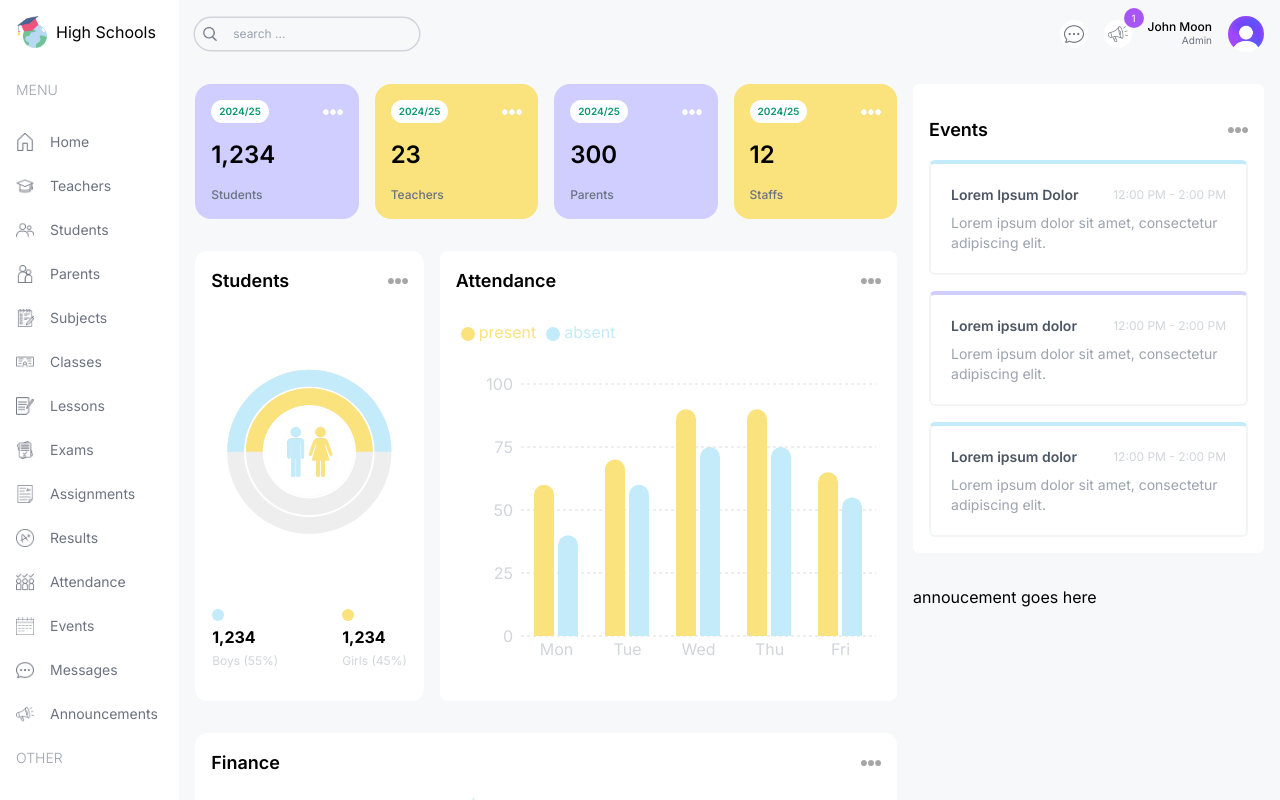
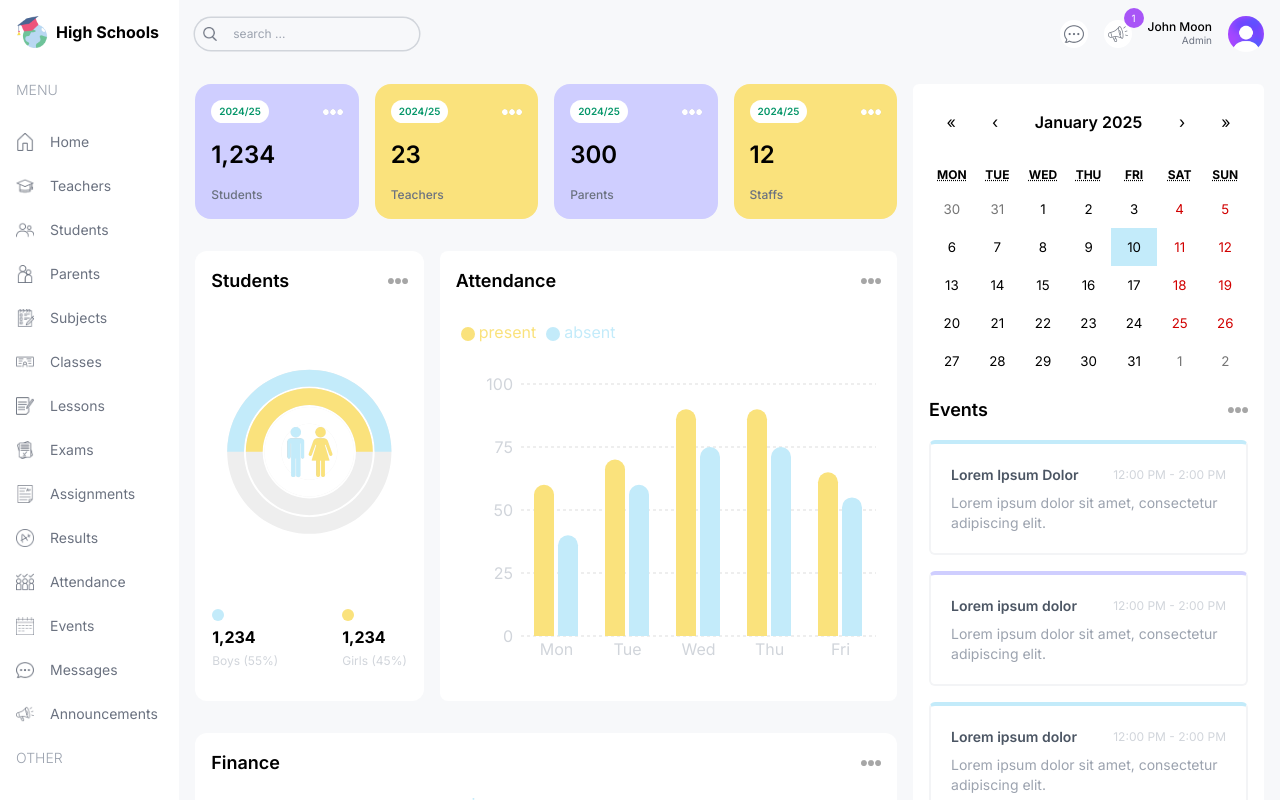
Before and after one commit to psalmistcom/school-management-system-nextjs, a Next.js app: page /admin in a window 1280 px wide. Built offline with nearby package versions, Linux system fonts and the light colour scheme.

Commit message:
dashboard page done

```diff
--- a/src/app/(dashboard)/layout.tsx
+++ b/src/app/(dashboard)/layout.tsx
@@ -23,7 +23,7 @@ export default function DashboardLayout({
         <div className="w-[14%] md:w-[8%] lg:w-[16%] xl:w-[14%] p-4 overflow-y-scroll">
             <Link href="/" className="flex items-center justify-center lg:justify-start gap-2">
                 <Image src="/logo.png" alt="Logo" width={32} height={32} />
-                <span className="hidden lg:block"> High Schools</span>
+                <span className="hidden lg:block font-bold"> High Schools</span>
             </Link>
             <Menu />
         </div>
--- a/src/app/globals.css
+++ b/src/app/globals.css
@@ -22,3 +22,18 @@
     background: #CFCEFF;
     /* background: transparent; */
 }
+
+.react-calendar {
+    border: none !important;
+    font-family: "Inter", sans-serif !important;
+    width: 100% !important;
+}
+
+.react-calendar__tile--active {
+    background-color: #C3EBFA !important;
+    color: #000 !important;
+}
+
+.react-calendar__navigation__label__labelText {
+    font-weight: 600;
+}
--- a/src/components/Announcements.tsx
+++ b/src/components/Announcements.tsx
@@ -2,8 +2,34 @@ import React from 'react'
 
 const Announcements = () => {
     return (
-        <div>
-            annoucement goes here
+        <div className='bg-white p-4 rounded-md'>
+            <div className="flex items-center justify-between">
+                <h1 className="text-lg font-semibold capitalize">Announcements</h1>
+                <span className='text-xs to-gray-400'>View All</span>
+            </div>
+            <div className='flex flex-col gap-4 mt-4'>
+                <div className='bg-hSchoolSkyLight rounded-md p-4'>
+                    <div className='flex items-center justify-between'>
+                        <h2 className='font-medium text-[14px]'>Lorem ipsum dolor sit ...</h2>
+                        <span className='text-xs to-gray-400 bg-white rounded-md px-1 py-1'> 2025-01-01</span>
+                    </div>
+                    <p className="text-sm text-gray-400 mt-1">Lorem ipsum dolor sit amet consectetur adipisicing elit. Nostrum nemo est reiciendis.</p>
+                </div>
+                <div className='bg-hSchoolPurpleLight rounded-md p-4'>
+                    <div className='flex items-center justify-between'>
+                        <h2 className='font-medium text-[14px]'>Lorem ipsum dolor sit ...</h2>
+                        <span className='text-xs to-gray-400 bg-white rounded-md px-1 py-1'> 2025-01-01</span>
+                    </div>
+                    <p className="text-sm text-gray-400 mt-1">Lorem ipsum dolor sit amet consectetur adipisicing elit. Nostrum nemo est reiciendis.</p>
+                </div>
+                <div className='bg-hSchoolYellowLight rounded-md p-4'>
+                    <div className='flex items-center justify-between'>
+                        <h2 className='font-medium text-[14px]'>Lorem ipsum dolor sit ...</h2>
+                        <span className='text-xs to-gray-400 bg-white rounded-md px-1 py-1'> 2025-01-01</span>
+                    </div>
+                    <p className="text-sm text-gray-400 mt-1">Lorem ipsum dolor sit amet consectetur adipisicing elit. Nostrum nemo est reiciendis.</p>
+                </div>
+            </div>
         </div>
     )
 }
--- a/src/components/AttendanceChart.tsx
+++ b/src/components/AttendanceChart.tsx
@@ -11,6 +11,8 @@ import {
     Legend,
     ResponsiveContainer,
 } from "recharts";
+import Heading from "./utilities/Heading";
+
 
 const data = [
     {
@@ -43,10 +45,7 @@ const data = [
 const AttendanceChart = () => {
     return (
         <div className="bg-white rounded-lg p-4 h-full">
-            <div className="flex justify-between items-center">
-                <h1 className="text-lg font-semibold">Attendance</h1>
-                <Image src="/moreDark.png" alt="" width={20} height={20} />
-            </div>
+            <Heading title="Attendance" />
             <ResponsiveContainer width="100%" height="90%">
                 <BarChart width={500} height={300} data={data} barSize={20}>
                     <CartesianGrid strokeDasharray="3 3" vertical={false} stroke="#ddd" />
--- a/src/components/CountChart.tsx
+++ b/src/components/CountChart.tsx
@@ -6,6 +6,7 @@ import {
     Legend,
     ResponsiveContainer,
 } from "recharts";
+import Heading from "./utilities/Heading";
 
 const data = [
     {
@@ -29,10 +30,7 @@ const CountChart = () => {
     return (
         <div className="bg-white rounded-xl w-full h-full p-4">
             {/* TITLE */}
-            <div className="flex justify-between items-center">
-                <h1 className="text-lg font-semibold">Students</h1>
-                <Image src="/moreDark.png" alt="" width={20} height={20} />
-            </div>
+            <Heading title="Students" />
             {/* CHART */}
             <div className="relative w-full h-[75%]">
                 <ResponsiveContainer>
--- a/src/components/EventCalendar.tsx
+++ b/src/components/EventCalendar.tsx
@@ -1,7 +1,9 @@
 "use client";
 
-import Image from "next/image";
 import { useState } from "react";
+import Calendar from "react-calendar";
+import 'react-calendar/dist/Calendar.css'
+import Heading from "./utilities/Heading";
 
 type ValuePiece = Date | null;
 type Value = ValuePiece | [ValuePiece, ValuePiece]
@@ -32,10 +34,9 @@ const EventCalendar = () => {
 
     return (
         <div className="bg-white rounded-md p-4">
-            {/* <Calender /> */}
-            <div className="flex items-center justify-between">
-                <h1 className="text-lg font-semibold my-4">Events</h1>
-                <Image src="/moreDark.png" alt="" width={20} height={20} />
+            <Calendar onChange={onChange} value={value} />
+            <div className="my-4">
+                <Heading title="Events" />
             </div>
             <div className="flex flex-col gap-4">
                 {events.map((event) => (
--- a/src/components/FinanceChart.tsx
+++ b/src/components/FinanceChart.tsx
@@ -11,6 +11,7 @@ import {
     Legend,
     ResponsiveContainer,
 } from "recharts";
+import Heading from "./utilities/Heading";
 
 const data = [
     {
@@ -78,10 +79,7 @@ const data = [
 const FinanceChart = () => {
     return (
         <div className="bg-white rounded-xl w-full h-full p-4">
-            <div className="flex justify-between items-center">
-                <h1 className="text-lg font-semibold">Finance</h1>
-                <Image src="/moreDark.png" alt="" width={20} height={20} />
-            </div>
+            <Heading title="Finance" />
             <ResponsiveContainer width="100%" height="90%">
                 <LineChart
                     width={500}
--- /dev/null
+++ b/src/components/utilities/Heading.tsx
@@ -0,0 +1,12 @@
+import Image from 'next/image'
+
+const Heading = ({ title }: { title: string }) => {
+    return (
+        <div className="flex items-center justify-between">
+            <h1 className="text-lg font-semibold capitalize">{title}</h1>
+            <Image src="/moreDark.png" alt="" width={20} height={20} />
+        </div>
+    )
+}
+
+export default Heading
```
